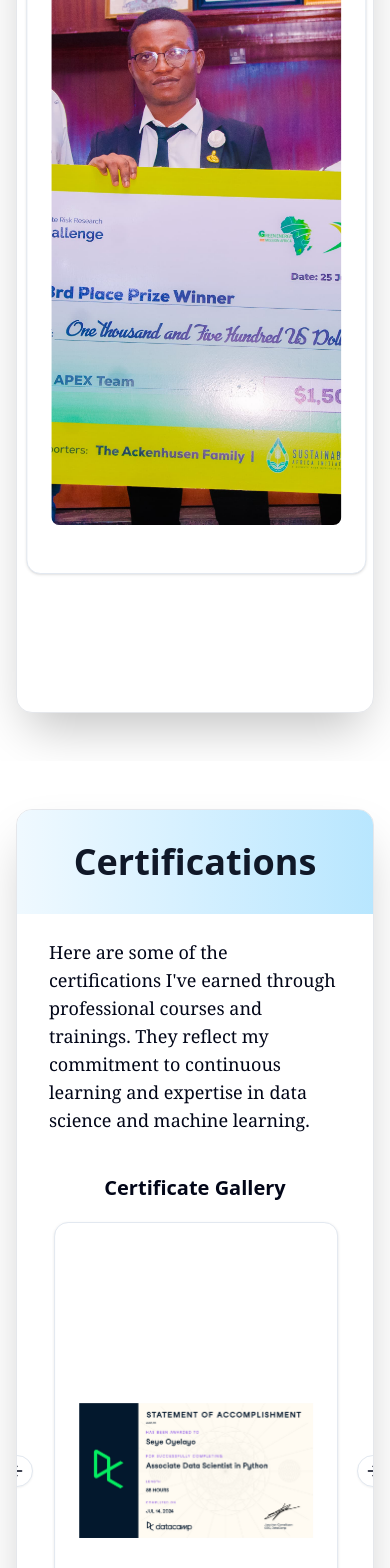
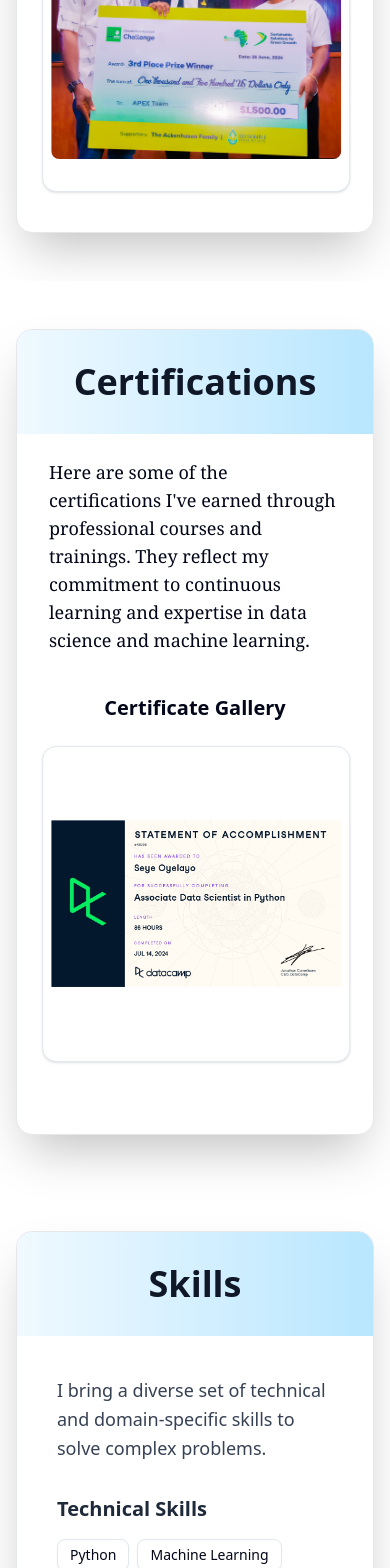
Before and after one commit to Exwhybaba/portfolioReact, a React (Vite) app in the folder frontend/: page / in a window 390 px wide. Shown: the part 7140-8708 px from the top of the page. Built offline with nearby package versions, Linux system fonts and the light colour scheme.

Commit message:
make the certificate and achivement fit the mobile

```diff
--- a/frontend/src/components/Achievement.jsx
+++ b/frontend/src/components/Achievement.jsx
@@ -83,9 +83,9 @@ export default function Achievement() {
           <div>
             <h1 className="text-center font-bold py-3 text-xl">Climate Challenge Award Gallery</h1>
 
-            <div className="flex justify-center items-center w-full">
+            <div className="flex justify-center items-center w-full px-4 pb-8">
                 <Carousel
-                    className="w-full max-w-7xl h-screen max-h-7xl"
+                    className="w-full max-w-7xl"
                     setApi={setApi}
                     onMouseEnter={() => setIsHovered(true)}
                     onMouseLeave={() => setIsHovered(false)}
@@ -95,11 +95,11 @@ export default function Achievement() {
                             <CarouselItem key={index}>
                                 <div className="p-2">
                                     <Card>
-                                        <CardContent className="flex items-center justify-center p-6">
+                                        <CardContent className="flex items-center justify-center p-2 sm:p-4 md:p-6">
                                             <img
                                                 src={`/images/${imageName}`}
                                                 alt={`Slide ${index + 1}`}
-                                                className="w-full h-[600px] object-cover rounded-md"
+                                                className="w-full h-[250px] sm:h-[350px] md:h-[450px] lg:h-[600px] object-cover rounded-md"
                                             />
                                         </CardContent>
                                     </Card>
@@ -107,8 +107,8 @@ export default function Achievement() {
                             </CarouselItem>
                         ))}
                     </CarouselContent>
-                    <CarouselPrevious />
-                    <CarouselNext />
+                    <CarouselPrevious className="hidden sm:flex" />
+                    <CarouselNext className="hidden sm:flex" />
                 </Carousel>
             </div>
           </div>
--- a/frontend/src/components/Certificate.jsx
+++ b/frontend/src/components/Certificate.jsx
@@ -56,7 +56,7 @@ export default function Certificate() {
           <div className="pb-8">
             <h1 className="text-center font-bold py-4 text-xl">Certificate Gallery</h1>
 
-            <div className="flex justify-center items-center w-full px-8">
+            <div className="flex justify-center items-center w-full px-4 pb-8">
               <Carousel
                 className="w-full max-w-4xl"
                 setApi={setApi}
@@ -66,13 +66,13 @@ export default function Certificate() {
                 <CarouselContent>
                   {certificates.map((certName, index) => (
                     <CarouselItem key={index}>
-                      <div className="p-1">
+                      <div className="p-2">
                         <Card>
-                          <CardContent className="flex items-center justify-center p-6">
+                          <CardContent className="flex items-center justify-center p-2 sm:p-4 md:p-6">
                             <img
                               src={`/certificate/${certName}`}
                               alt={`Certificate ${index + 1}`}
-                              className="w-full h-[400px] object-contain rounded-md"
+                              className="w-full h-[250px] sm:h-[300px] md:h-[350px] lg:h-[400px] object-contain rounded-md"
                               onError={(e) => {
                                 console.log(`Failed to load: /certificate/${certName}`)
                                 e.target.src = 'https://via.placeholder.com/400x400?text=Certificate+Not+Found'
@@ -84,8 +84,8 @@ export default function Certificate() {
                     </CarouselItem>
                   ))}
                 </CarouselContent>
-                <CarouselPrevious />
-                <CarouselNext />
+                <CarouselPrevious className="hidden sm:flex" />
+                <CarouselNext className="hidden sm:flex" />
               </Carousel>
             </div>
           </div>
```
